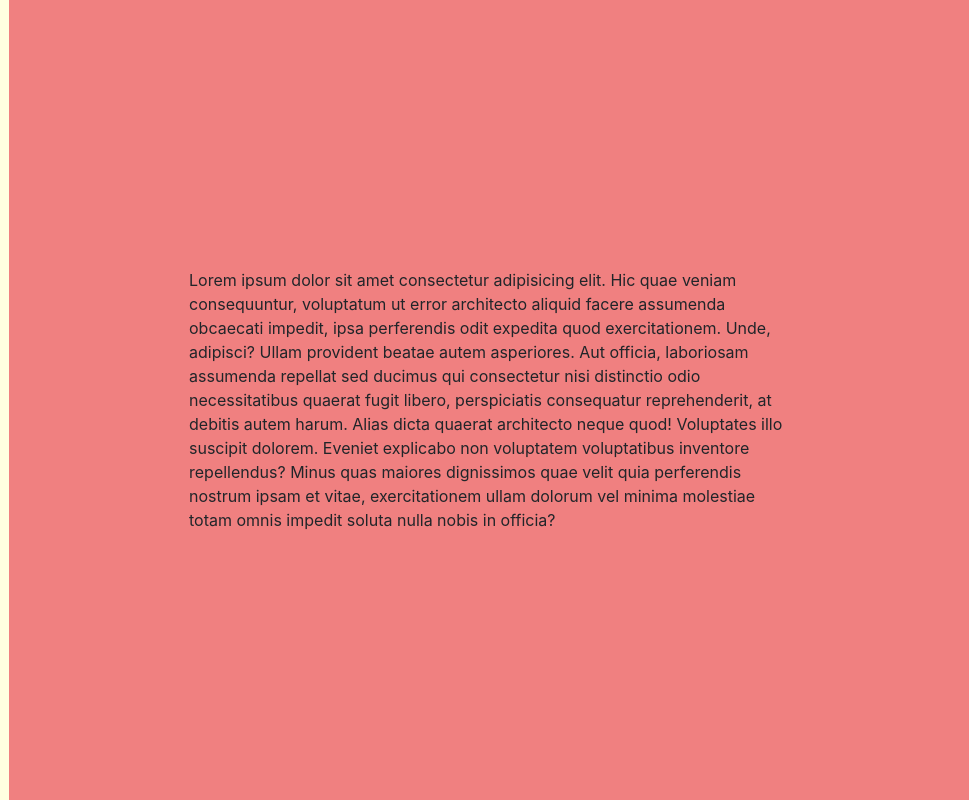
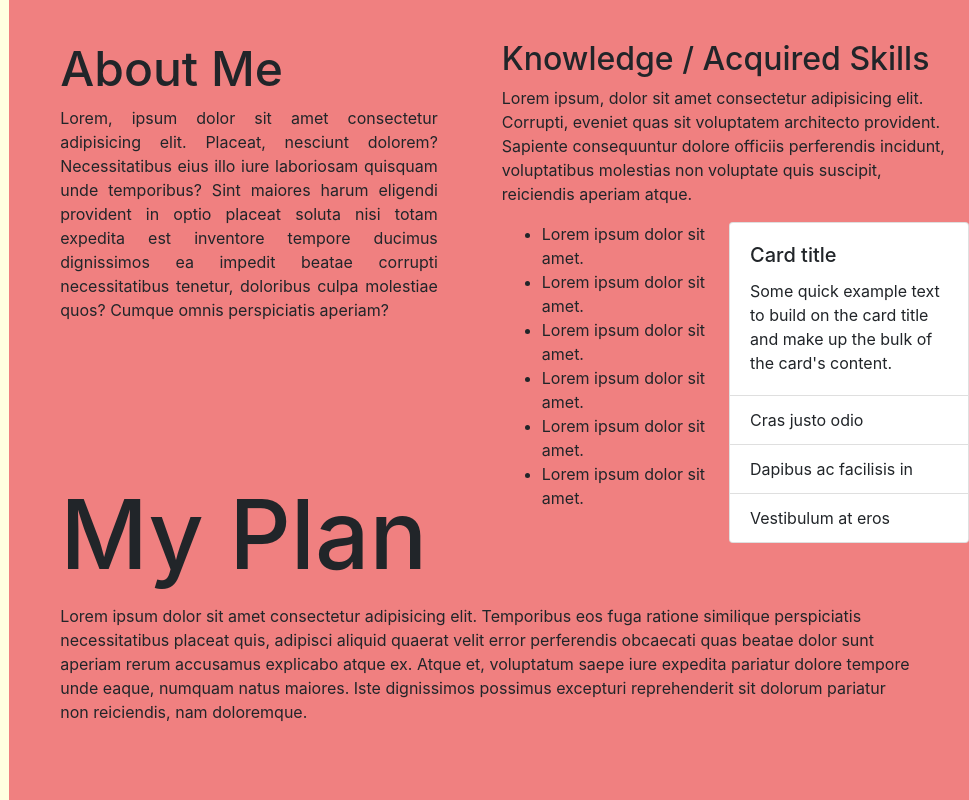
Before and after one commit to danielJ305/Portfolio, a plain HTML site: page index.html in a window 1280 px wide. Shown: the top 800 px of the page, 311-1280 px from the left. Drawn offline with nearby package versions, Linux system fonts and the light colour scheme.

Commit message:
About me structure with bootstrap 4 and html

```diff
--- a/index.html
+++ b/index.html
@@ -50,18 +50,57 @@
                 </div>
             </div>
 
-            <div class="w-75 min-vh-100 canvas">
+            <div id="canvas" class="w-75 min-vh-100 canvas">
                 <div class="row no-gutters min-vh-100">
-                    <div id="about" class="w-100 mt-auto mb-auto about">
-                        <p>Lorem ipsum dolor sit amet consectetur adipisicing elit. Hic quae veniam consequuntur,
-                            voluptatum ut error architecto aliquid facere assumenda obcaecati impedit, ipsa perferendis
-                            odit expedita quod exercitationem. Unde, adipisci? Ullam provident beatae autem asperiores.
-                            Aut officia, laboriosam assumenda repellat sed ducimus qui consectetur nisi distinctio odio
-                            necessitatibus quaerat fugit libero, perspiciatis consequatur reprehenderit, at debitis
-                            autem harum. Alias dicta quaerat architecto neque quod! Voluptates illo suscipit dolorem.
-                            Eveniet explicabo non voluptatem voluptatibus inventore repellendus? Minus quas maiores
-                            dignissimos quae velit quia perferendis nostrum ipsam et vitae, exercitationem ullam dolorum
-                            vel minima molestiae totam omnis impedit soluta nulla nobis in officia?</p>
+                    <div id="about" class="w-100 d-flex flex-wrap about">
+                        <div id="about-me" class="w-50 h-auto about-me">
+                            <h1>About Me</h1>
+                            <p>Lorem, ipsum dolor sit amet consectetur adipisicing elit. Placeat, nesciunt dolorem?
+                                Necessitatibus eius illo iure laboriosam quisquam unde temporibus? Sint maiores harum
+                                eligendi provident in optio placeat soluta nisi totam expedita est inventore tempore
+                                ducimus dignissimos ea impedit beatae corrupti necessitatibus tenetur, doloribus culpa
+                                molestiae quos? Cumque omnis perspiciatis aperiam?</p>
+                        </div>
+                        <div id="knowledge" class="w-50 h-auto knowledge">
+                            <h2>Knowledge / Acquired Skills</h2>
+                            <p>Lorem ipsum, dolor sit amet consectetur adipisicing elit. Corrupti, eveniet quas sit
+                                voluptatem architecto provident. Sapiente consequuntur dolore officiis perferendis
+                                incidunt, voluptatibus molestias non voluptate quis suscipit, reiciendis aperiam atque.
+                            </p>
+                            <div class="d-flex">
+                                <ul class="w-50">
+                                    <li>Lorem ipsum dolor sit amet.</li>
+                                    <li>Lorem ipsum dolor sit amet.</li>
+                                    <li>Lorem ipsum dolor sit amet.</li>
+                                    <li>Lorem ipsum dolor sit amet.</li>
+                                    <li>Lorem ipsum dolor sit amet.</li>
+                                    <li>Lorem ipsum dolor sit amet.</li>
+                                </ul>
+                                <div class="w-50">
+                                    <div class="card" style="width: 15rem;">
+                                        <div class="card-body">
+                                            <h5 class="card-title">Card title</h5>
+                                            <p class="card-text">Some quick example text to build on the card title and make up the bulk of the card's
+                                                content.</p>
+                                        </div>
+                                        <ul class="list-group list-group-flush">
+                                            <li class="list-group-item">Cras justo odio</li>
+                                            <li class="list-group-item">Dapibus ac facilisis in</li>
+                                            <li class="list-group-item">Vestibulum at eros</li>
+                                        </ul>
+                                    </div>
+                                </div>
+                            </div>
+                        </div>
+                        <div id="my-plan" class="w-100 h-auto my-plan">
+                            <h2>My Plan</h2>
+                            <p>Lorem ipsum dolor sit amet consectetur adipisicing elit. Temporibus eos fuga ratione
+                                similique perspiciatis necessitatibus placeat quis, adipisci aliquid quaerat velit error
+                                perferendis obcaecati quas beatae dolor sunt aperiam rerum accusamus explicabo atque ex.
+                                Atque et, voluptatum saepe iure expedita pariatur dolore tempore unde eaque, numquam
+                                natus maiores. Iste dignissimos possimus excepturi reprehenderit sit dolorum pariatur
+                                non reiciendis, nam doloremque.</p>
+                        </div>
                     </div>
                 </div>
                 <div class="row no-gutters min-vh-100 work-container">
@@ -77,13 +116,7 @@
                             voluptatibus inventore repellendus? Minus quas maiores dignissimos quae
                             velit quia perferendis nostrum ipsam et vitae, exercitationem ullam dolorum
                             vel minima molestiae totam omnis impedit soluta nulla nobis in officia?</p>
-                        <img id="forward-arrow" src="imgs/baseline-navigate_next-24px.svg" alt="">
-                    </div>
-                    <div id="work-section">
-                        <p>ASD ipsum dolor sit amet consectetur, adipisicing elit. Quae alias voluptatum deleniti
-                            repellendus dolorum vitae sint distinctio porro. Quod perspiciatis excepturi doloribus.
-                            Quas, asperiores excepturi a perferendis perspiciatis nisi illo.</p>
-                        <img id="back-arrow" src="imgs/baseline-arrow_back_ios-24px.svg" alt="">
+
                     </div>
                 </div>
 
--- a/script/script.js
+++ b/script/script.js
@@ -1,18 +1,18 @@
-const workSection = document.getElementById('work-section');
-const workMain = document.getElementById('work-main');
-const forwardArrow = document.getElementById('forward-arrow');
-const backArrow = document.getElementById('back-arrow');
-workSection.setAttribute('class', 'd-none');
+// const workSection = document.getElementById('work-section');
+// const workMain = document.getElementById('work-main');
+// const forwardArrow = document.getElementById('forward-arrow');
+// const backArrow = document.getElementById('back-arrow');
+// workSection.setAttribute('class', 'd-none');
 
-forwardArrow.addEventListener('click', () => {
-    workMain.setAttribute('class', 'd-none');
-    workSection.setAttribute('class', 'd-block w-100 mt-auto mb-auto d-flex work-section');
-    workSection.classList.remove('d-none');
-});
+// forwardArrow.addEventListener('click', () => {
+//     workMain.setAttribute('class', 'd-none');
+//     workSection.setAttribute('class', 'd-block w-100 mt-auto mb-auto d-flex work-section');
+//     workSection.classList.remove('d-none');
+// });
 
-backArrow.addEventListener('click', () => {
-    console.log('h')
-    workSection.setAttribute('class', 'd-none');
-    workMain.classList.remove('d-none');
-    workMain.setAttribute('class', 'd-block w-100 mt-auto mb-auto d-flex work-section');
-});
+// backArrow.addEventListener('click', () => {
+//     console.log('h')
+//     workSection.setAttribute('class', 'd-none');
+//     workMain.classList.remove('d-none');
+//     workMain.setAttribute('class', 'd-block w-100 mt-auto mb-auto d-flex work-section');
+// });
--- a/style/style.scss
+++ b/style/style.scss
@@ -56,27 +56,45 @@
     }
 }
 
-.canvas {
+#canvas {
     background-color: lightcoral;
     margin-left: 25%;
-    .about > p {
-        margin:auto;
-        width:600px;
+
+    #about-me,
+    #knowledge {
+        padding:5vh 1vw 0 1vw;
     }
 
-    .work-container {
-            p {
-                margin: auto;
-                width: 600px;
-            }
+    #about-me {
+        h1 {
+            padding:0 3vw;
+            font-size:3rem;
+        }
+        p {
+            text-align: center;
+            text-align: justify;
+            padding:0 3vw;
+        }
+    }
 
-            img {
-                margin-right: 2vw;
-            }
+    #knowledge {
+        h2 {
+            font-size:2rem;
+        }
 
-            img:hover {
-                width: 30px;
-                height: auto;
-            }
+    }
+
+    #my-plan {
+        padding:0 1vw 0 1vw;
+        h2 {
+            padding:0 3vw;
+            position: absolute;
+            bottom:25vh;
+            font-size:6rem;
         }
+        p {
+            padding:0 3vw;
+        }
+    }
+
 }
```
Also changed, not shown: output/style.css, 1 other file.
